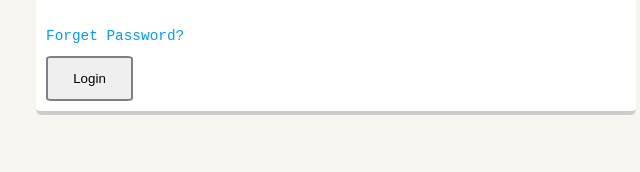
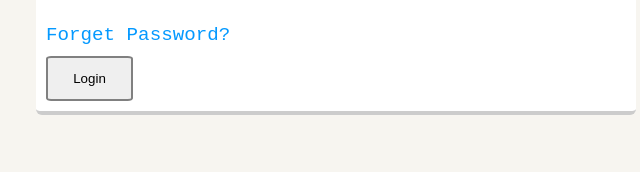
Before and after one commit to tos4christ/StackOverflow-Lite, a plain HTML site: page signin.html in a window 1280 px wide. Shown: the part 627-799 px from the top of the page, 304-944 px from the left. Drawn offline with Linux system fonts and the light colour scheme; grey boxes are pictures that could not be loaded.

Commit message:
Update signin.html

```diff
--- a/signin.html
+++ b/signin.html
@@ -30,7 +30,7 @@
         <span style="text-align:center"><h3>Welcome Back!</h3><span>
         <input type="text" placeholder="Username"> <br>
         <input type="password" placeholder="password"> <br>
-          <a href="#"><span style="font-size: 0.6em">Forget Password?</span></a>
+          <a href="#"><span style="font-size: 0.8em">Forget Password?</span></a>
         <button type="submit">Login</button>
       </div>
 
```
